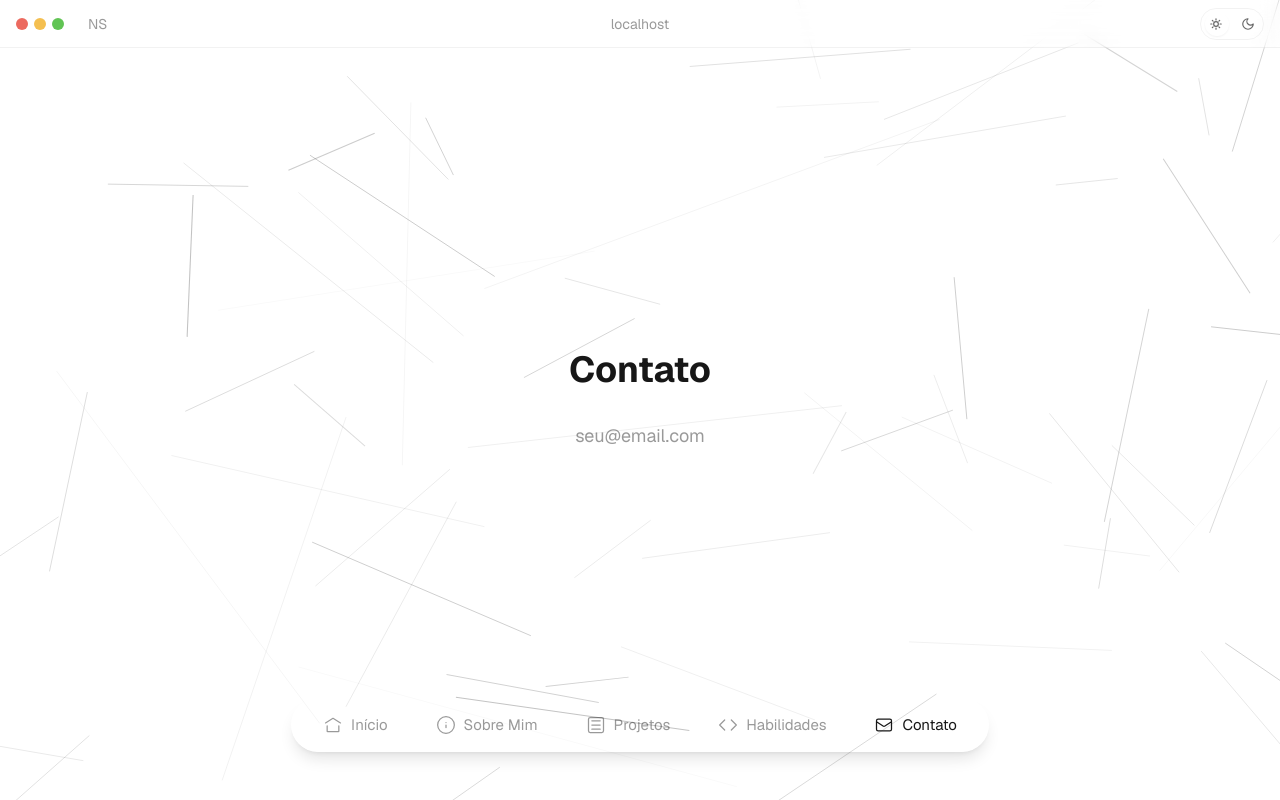
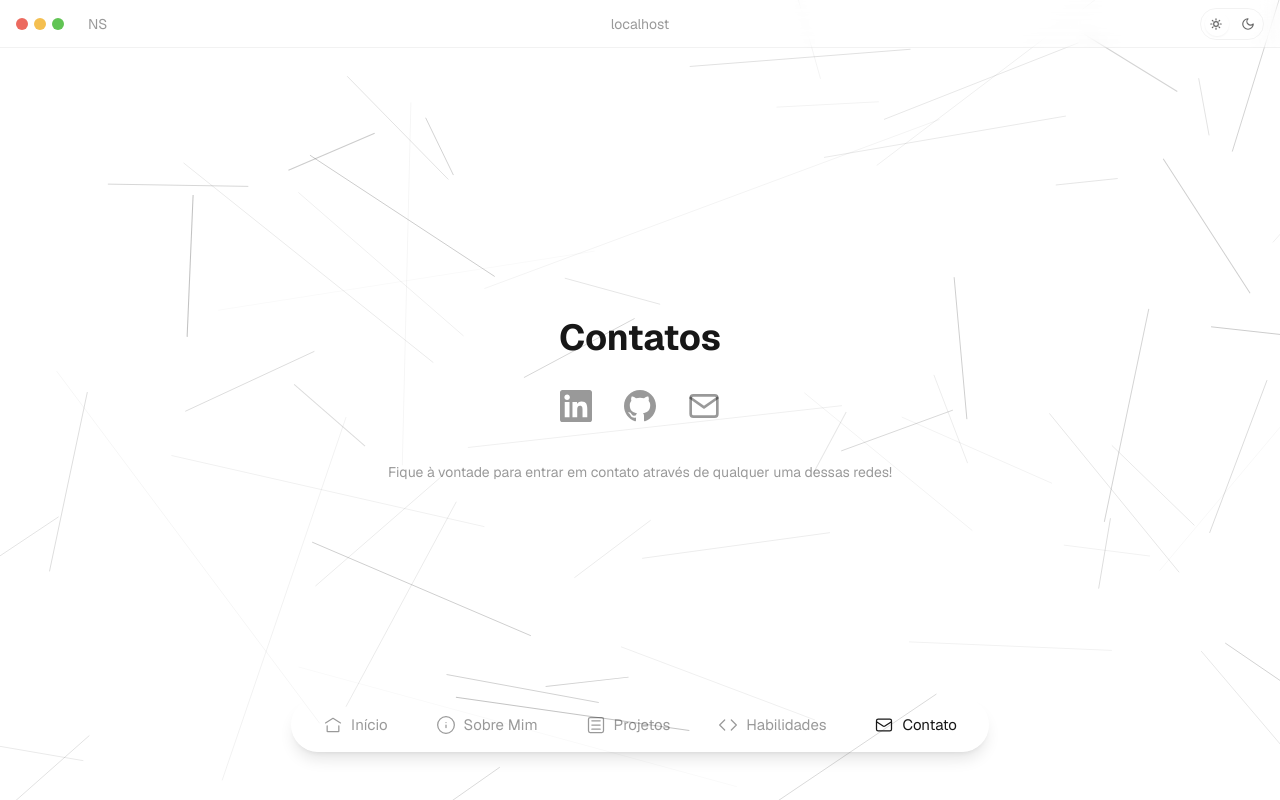
Before and after one commit to INatanSilva/Portfolio-Natan, a Next.js app: page / in a window 1280 px wide. Both pictures are taken after a click on the button "Contato". Built offline with nearby package versions, Linux system fonts and the light colour scheme.

Commit message:
Contatos prontos

```diff
--- a/src/app/page.tsx
+++ b/src/app/page.tsx
@@ -115,12 +115,45 @@
 
             {currentPage === 'contato' && (
               <div>
-                <h2 className="text-4xl font-bold mb-8 text-foreground">Contato</h2>
-                <div className="flex flex-col items-center gap-4">
-                  <a href="mailto:seu@email.com" className="text-lg text-muted hover:text-foreground transition-colors">
-                    seu@email.com
-                  </a>
-                  {/* Mais contatos... */}
+                <h2 className="text-4xl font-bold mb-8 text-foreground">Contatos</h2>
+                <div className="flex flex-col items-center gap-6">
+                  <div className="flex items-center gap-8">
+                    <a
+                      href="https://www.linkedin.com/in/natan-silva-925705291"
+                      target="_blank"
+                      rel="noopener noreferrer"
+                      className="text-muted hover:text-[#0A66C2] transition-all duration-300 transform hover:scale-110"
+                    >
+                      <svg width="32" height="32" viewBox="0 0 24 24" fill="currentColor">
+                        <path d="M20.447 20.452h-3.554v-5.569c0-1.328-.027-3.037-1.852-3.037-1.853 0-2.136 1.445-2.136 2.939v5.667H9.351V9h3.414v1.561h.046c.477-.9 1.637-1.85 3.37-1.85 3.601 0 4.267 2.37 4.267 5.455v6.286zM5.337 7.433c-1.144 0-2.063-.926-2.063-2.065 0-1.138.92-2.063 2.063-2.063 1.14 0 2.064.925 2.064 2.063 0 1.139-.925 2.065-2.064 2.065zm1.782 13.019H3.555V9h3.564v11.452zM22.225 0H1.771C.792 0 0 .774 0 1.729v20.542C0 23.227.792 24 1.771 24h20.451C23.2 24 24 23.227 24 22.271V1.729C24 .774 23.2 0 22.222 0h.003z"/>
+                      </svg>
+                    </a>
+
+                    <a
+                      href="https://github.com/inatansilva"
+                      target="_blank"
+                      rel="noopener noreferrer"
+                      className="text-muted hover:text-[#333] dark:hover:text-white transition-all duration-300 transform hover:scale-110"
+                    >
+                      <svg width="32" height="32" viewBox="0 0 24 24" fill="currentColor">
+                        <path d="M12 0C5.374 0 0 5.373 0 12c0 5.302 3.438 9.8 8.207 11.387.599.111.793-.261.793-.577v-2.234c-3.338.726-4.033-1.416-4.033-1.416-.546-1.387-1.333-1.756-1.333-1.756-1.089-.745.083-.729.083-.729 1.205.084 1.839 1.237 1.839 1.237 1.07 1.834 2.807 1.304 3.492.997.107-.775.418-1.305.762-1.604-2.665-.305-5.467-1.334-5.467-5.931 0-1.311.469-2.381 1.236-3.221-.124-.303-.535-1.524.117-3.176 0 0 1.008-.322 3.301 1.23A11.509 11.509 0 0112 5.803c1.02.005 2.047.138 3.006.404 2.291-1.552 3.297-1.23 3.297-1.23.653 1.653.242 2.874.118 3.176.77.84 1.235 1.911 1.235 3.221 0 4.609-2.807 5.624-5.479 5.921.43.372.823 1.102.823 2.222v3.293c0 .319.192.694.801.576C20.566 21.797 24 17.3 24 12c0-6.627-5.373-12-12-12z"/>
+                      </svg>
+                    </a>
+
+                    <a
+                      href="mailto:92834066natan@gmail.com"
+                      className="text-muted hover:text-[#EA4335] transition-all duration-300 transform hover:scale-110"
+                    >
+                      <svg width="32" height="32" viewBox="0 0 24 24" fill="none" stroke="currentColor" strokeWidth="2" strokeLinecap="round" strokeLinejoin="round">
+                        <path d="M4 4h16c1.1 0 2 .9 2 2v12c0 1.1-.9 2-2 2H4c-1.1 0-2-.9-2-2V6c0-1.1.9-2 2-2z"/>
+                        <polyline points="22,6 12,13 2,6"/>
+                      </svg>
+                    </a>
+                  </div>
+
+                  <p className="text-muted text-sm mt-4">
+                    Fique à vontade para entrar em contato através de qualquer uma dessas redes!
+                  </p>
                 </div>
               </div>
             )}
```
